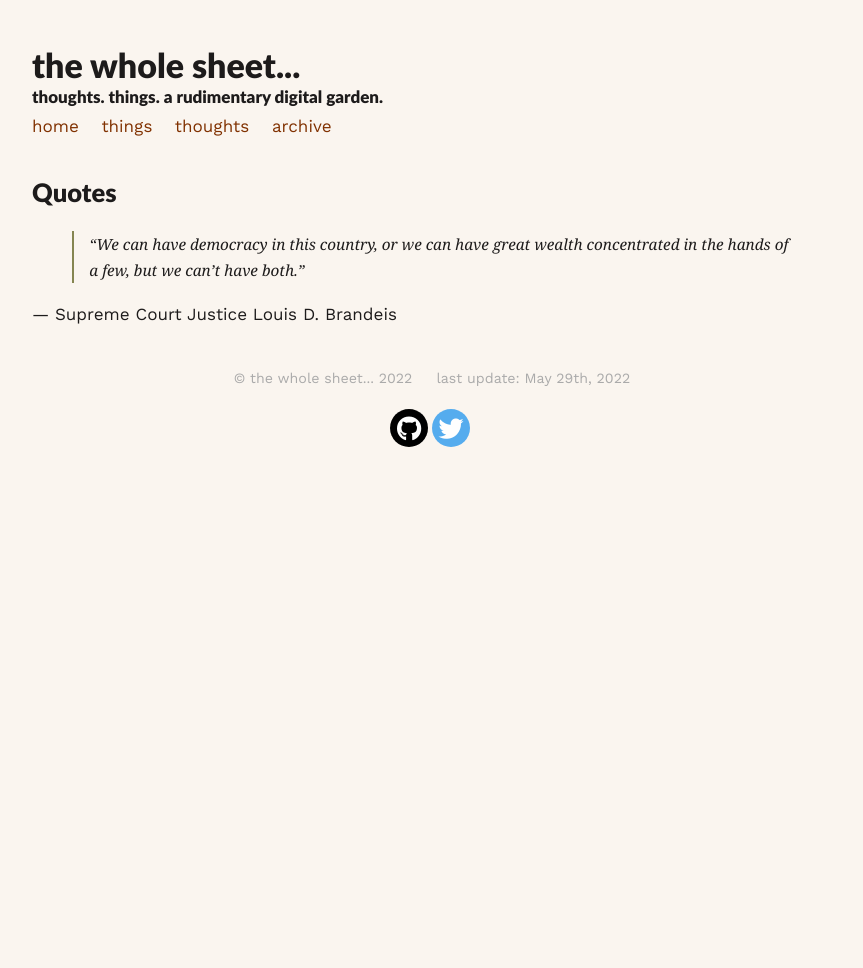
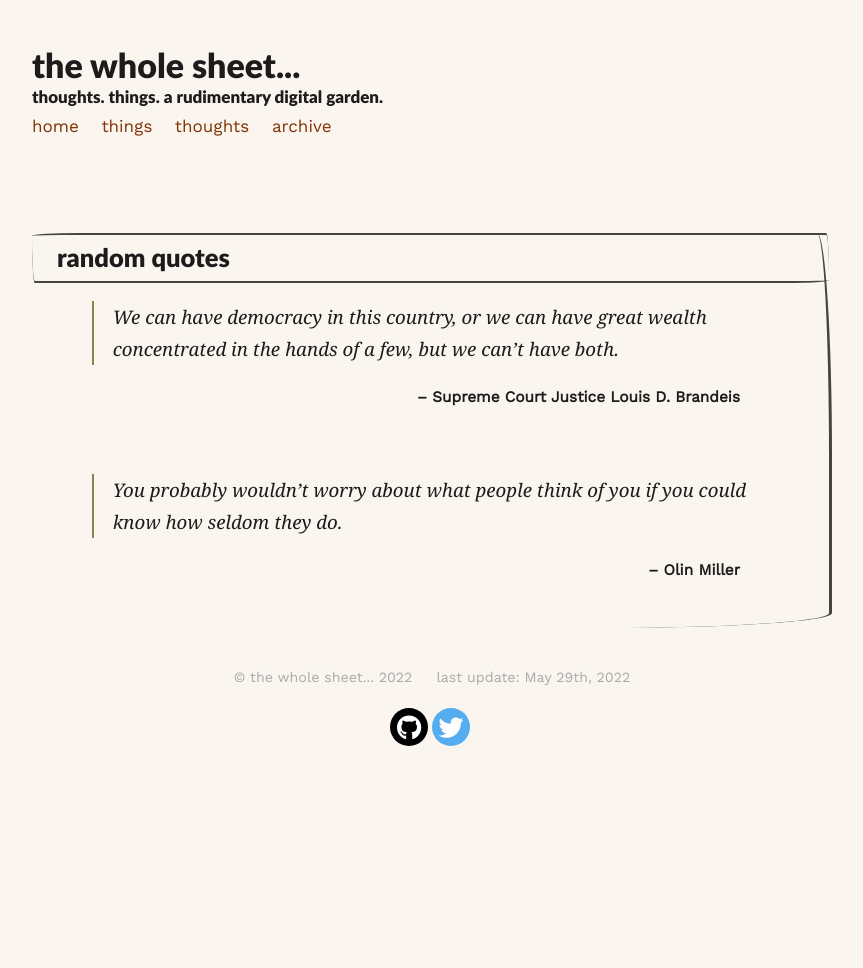
Before and after one commit to walderf/walderf.github.io, a Jekyll site: the page built from _projects/quotes.md, in a window 1280 px wide. Shown: the whole page, without its empty margins (208-1071 px from the left). Built offline with Jekyll 4.4.1, drawn with Linux system fonts in a browser that asks for light colours; nearby versions of some CDN libraries.

Commit message:
adding things; style

```diff
--- a/_projects/quotes.md
+++ b/_projects/quotes.md
@@ -4,8 +4,31 @@ title: quotes
 description: quotations, some profound
 ---
 
-## Quotes
+{::options parse_block_html="true" /}
 
->“We can have democracy in this country, or we can have great wealth concentrated in the hands of a few, but we can’t have both.”
+<br />
 
-— Supreme Court Justice Louis D. Brandeis
+<div class="acm">
+
+# random quotes
+{: .acname}
+
+<div class="qc">
+
+> We can have democracy in this country, or we can have great wealth concentrated in the hands of a few, but we can’t have both.
+
+-- Supreme Court Justice Louis D. Brandeis
+{: .qs}
+
+<br />
+
+> You probably wouldn’t worry about what people think of you if you could know how seldom they do.
+
+-- Olin Miller
+{: .qs}
+
+</div>
+
+<br />
+
+</div>
--- a/assets/css/_sass/style.scss
+++ b/assets/css/_sass/style.scss
@@ -99,6 +99,21 @@ blockquote {
   padding-left: 20px;
 }
 
+.qc {
+  blockquote {
+    font-weight: normal;
+    font-size: 1.1em;
+  }
+  font-weight: bold;
+  padding-left: 20px;
+}
+
+.qs {
+  font-size: .9em;
+  text-align: right;
+  padding-right: 89px;
+}
+
 .s {
   text-align: right;
   font-size: .7em;
```
Also changed, not shown: _projects/articles.md (+12 -3 lines), _projects/books.md (+21 -6 lines), index.md (+1 -1 lines).
